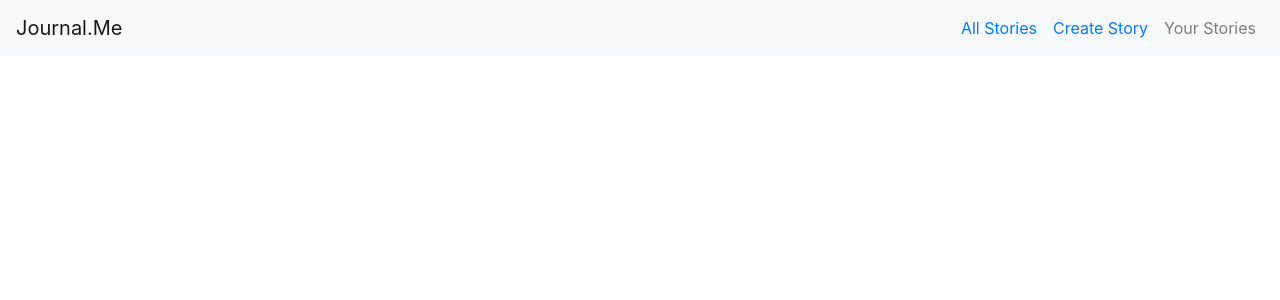
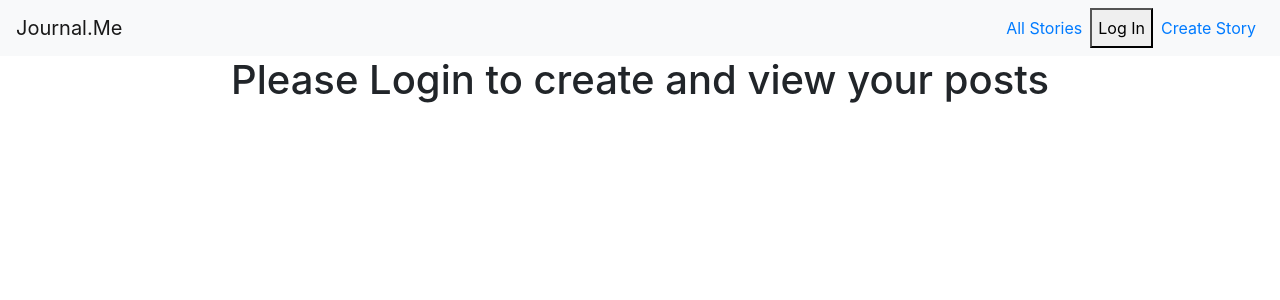
Before and after one commit to hfbgk321/simple_journal, a React (Create React App) app in the folder frontend/: page /your_journals in a window 1280 px wide. Shown: the top 300 px of the page. Built offline with nearby package versions, Linux system fonts and the light colour scheme.

Commit message:
authenication implementation. axios request successfully connected to backend. there are still issues with auto logout when refreshing and the word of the day changing everytime i refresh

```diff
--- a/frontend/package.json
+++ b/frontend/package.json
@@ -3,11 +3,14 @@
   "version": "0.1.0",
   "private": true,
   "dependencies": {
+    "@auth0/auth0-react": "^1.0.0",
+    "@auth0/auth0-spa-js": "^1.10.0",
     "@material-ui/core": "^4.11.0",
     "@material-ui/icons": "^4.9.1",
     "@testing-library/jest-dom": "^4.2.4",
     "@testing-library/react": "^9.3.2",
     "@testing-library/user-event": "^7.1.2",
+    "auth0-js": "^9.13.4",
     "axios": "^0.19.2",
     "bootstrap": "^4.5.0",
     "react": "^16.13.1",
--- a/frontend/src/App.js
+++ b/frontend/src/App.js
@@ -4,16 +4,14 @@ import "./App.css";
 import Navbar from "./components/Navbar";
 import CreateJournal from "./components/CreateJournal";
 import AllJournals from "./components/AllJournals";
+import YourJournals from "./components/YourJournals";
 // const word = words[Math.floor(Math.random() * words.length)];
 
 import { BrowserRouter as Router, Switch, Route, Link } from "react-router-dom";
 
+import { Auth0Context } from "@auth0/auth0-react";
+
 function App() {
-  window.onbeforeunload = () => {
-    localStorage.setItem("Word", document.querySelector(".word").innerHTML);
-    localStorage.setItem("Story", document.querySelector(".entry").innerHTML);
-  };
-
   return (
     <Router>
       <div className="App">
@@ -23,6 +21,7 @@ function App() {
       <Switch>
         <Route exact path="/" component={AllJournals} />
         <Route exact path="/create" component={CreateJournal} />
+        <Route exact path="/your_journals" component={YourJournals} />
       </Switch>
     </Router>
   );
--- a/frontend/src/components/CreateJournal.js
+++ b/frontend/src/components/CreateJournal.js
@@ -2,8 +2,9 @@ import React, { useState } from "react";
 import "./CreateJournal.css";
 import { makeStyles } from "@material-ui/core/styles";
 import Button from "@material-ui/core/Button";
+import { useAuth0 } from "@auth0/auth0-react";
+import axios from "axios";
 
-const today = new Date();
 const words = [
   "responsible",
   "office",
@@ -15,20 +16,48 @@ const words = [
 ];
 
 export default function CreateJournal() {
+  const { user, isAuthenticated } = useAuth0();
+  window.onbeforeunload = () => {
+    const today = new Date();
+    localStorage.setItem("Word", document.querySelector(".word").innerHTML);
+    localStorage.setItem("Story", document.querySelector(".entry").innerHTML);
+    localStorage.setItem(
+      "Date",
+      `${today.getMonth() + 1}/${today.getDate()}/${today.getFullYear()}`
+    );
+  };
   const [Word, setWord] = useState(localStorage.getItem("Word"));
   const [Story, setStory] = useState(localStorage.getItem("Story"));
+  const [Date, setDate] = useState(localStorage.getItem("Date"));
 
   const handleClick = () => {
-    alert(Story);
+    const story = {
+      author: "test name",
+      content: Story,
+      email: "test@gmail.com",
+      topic: Word,
     };
+    axios
+      .post("http://localhost:1000/publish/journal", story)
+      .then((res) => {
+        alert("successfully published");
+        setStory("");
+      })
+      .catch((err) => alert(`Unable to publish: ${err}`));
+  };
+
   return (
-    <div class="container">
-      <h1 className="journal_header">
-        Today's Exercise:{" "}
-        {`${today.getMonth()}/${today.getDay()}/${today.getFullYear()}`}
-      </h1>
+    <div className="container">
+      {/* {isAuthenticated && ( */}
+      <>
+        <h1 className="journal_header">Today's Exercise: {Date}</h1>
         <h2 className="word_of_day">
-        Word Of The Day: <span class="word">{Word}</span>
+          Word Of The Day:{" "}
+          <span className="word">
+            {Word.length === 0
+              ? words[Math.floor(Math.random() * words.length)]
+              : Word}
+          </span>
         </h2>
         <textarea
           className="entry"
@@ -48,6 +77,9 @@ export default function CreateJournal() {
         >
           Publish
         </Button>
+      </>
+      {/* )} */}
+      {/* {!isAuthenticated && <h1>Please Login To Create Posts</h1>} */}
     </div>
   );
 }
--- /dev/null
+++ b/frontend/src/components/LoginButton.js
@@ -0,0 +1,18 @@
+import React from "react";
+import { useAuth0 } from "@auth0/auth0-react";
+
+const LoginButton = () => {
+  const { loginWithRedirect } = useAuth0();
+
+  return (
+    <button
+      onClick={() => {
+        loginWithRedirect();
+      }}
+    >
+      Log In
+    </button>
+  );
+};
+
+export default LoginButton;
--- /dev/null
+++ b/frontend/src/components/LogoutButton.js
@@ -0,0 +1,10 @@
+import React from "react";
+import { useAuth0 } from "@auth0/auth0-react";
+
+const LogoutButton = () => {
+  const { logout } = useAuth0();
+
+  return <button onClick={() => logout()}>Log Out</button>;
+};
+
+export default LogoutButton;
--- a/frontend/src/components/Navbar.js
+++ b/frontend/src/components/Navbar.js
@@ -2,16 +2,21 @@ import React from "react";
 import "./Navbar.css";
 
 import { Link } from "react-router-dom";
+import { useAuth0 } from "@auth0/auth0-react";
+
+import LogoutButton from "./LogoutButton";
+import LoginButton from "./LoginButton";
 
 export default function Navbar() {
+  const { user, isAuthenticated, to } = useAuth0();
   return (
     <div>
-      <nav class="navbar navbar-expand-lg navbar-light bg-light">
-        <a class="navbar-brand" href="#">
+      <nav className="navbar navbar-expand-lg navbar-light bg-light">
+        <a className="navbar-brand" href="#">
           Journal.Me
         </a>
         <button
-          class="navbar-toggler"
+          className="navbar-toggler"
           type="button"
           data-toggle="collapse"
           data-target="#navbarNav"
@@ -19,25 +24,47 @@ export default function Navbar() {
           aria-expanded="false"
           aria-label="Toggle navigation"
         >
-          <span class="navbar-toggler-icon"></span>
+          <span className="navbar-toggler-icon"></span>
         </button>
-        <div class="collapse navbar-collapse" id="navbarNav">
-          <ul class="navbar-nav ml-auto">
-            <li class="nav-item">
-              <a class="nav-link" href="#">
+        <div className="collapse navbar-collapse" id="navbarNav">
+          <ul className="navbar-nav ml-auto">
+            <li className="nav-item">
+              <a className="nav-link" href="#">
                 <Link to="/">All Stories</Link>
               </a>
             </li>
-            <li class="nav-item">
-              <a class="nav-link" href="#">
+            {!isAuthenticated && <LoginButton />}
+            <li className="nav-item">
+              <a className="nav-link" href="#">
                 <Link to="/create">Create Story</Link>
               </a>
             </li>
-            <li class="nav-item">
-              <a class="nav-link" href="#">
-                Your Stories
-              </a>
-            </li>
+            {isAuthenticated && (
+              <>
+                <li className="nav-item">
+                  <a className="nav-link" href="#">
+                    <Link to="/create">Create Story</Link>
+                  </a>
+                </li>
+                <li className="nav-item">
+                  <a className="nav-link" href="#">
+                    <Link to="/your_journals">Your Stories</Link>
+                  </a>
+                </li>
+                <li className="nav-item">
+                  <a className="nav-link">
+                    <img
+                      src={user.picture}
+                      style={{ borderRadius: 50, height: 30, width: 30 }}
+                    />
+                  </a>
+                </li>
+                <li className="nav-item">
+                  <a className="nav-link">{user.email}</a>
+                </li>
+                <LogoutButton />
+              </>
+            )}
           </ul>
         </div>
       </nav>
--- /dev/null
+++ b/frontend/src/components/YourJournals.css
@@ -0,0 +1,14 @@
+.container {
+  display: flex;
+  align-items: center;
+  justify-content: center;
+  flex-flow: row wrap;
+  align-content: space-around;
+}
+
+.item {
+  height: 5rem;
+  width: 5rem;
+  margin: 2rem;
+  background-color: chartreuse;
+}
--- /dev/null
+++ b/frontend/src/components/YourJournals.js
@@ -0,0 +1,21 @@
+import React from "react";
+import "./YourJournals.css";
+import { useAuth0 } from "@auth0/auth0-react";
+export default function YourJournals() {
+  const { user, isAuthenticated } = useAuth0();
+  return (
+    <div className="container">
+      {isAuthenticated && (
+        <>
+          <input type="text" placeholder="Search Topics" />
+          <div className="item"></div>
+          <div className="item"></div>
+          <div className="item"></div>
+          <div className="item"></div>
+        </>
+      )}
+
+      {!isAuthenticated && <h1>Please Login to create and view your posts</h1>}
+    </div>
+  );
+}
--- a/frontend/src/index.js
+++ b/frontend/src/index.js
@@ -2,10 +2,15 @@ import React from "react";
 import ReactDOM from "react-dom";
 import "./index.css";
 import App from "./App";
+import { Auth0Provider } from "@auth0/auth0-react";
 
 ReactDOM.render(
-  <React.StrictMode>
+  <Auth0Provider
+    domain="dev-8uboymrb.us.auth0.com"
+    clientId="cbbZiy2IspiJkSPvDKmWLUs10gLhj62Y"
+    redirectUri={window.location.origin}
+  >
     <App />
-  </React.StrictMode>,
+  </Auth0Provider>,
   document.getElementById("root")
 );
```
Also changed, not shown: 1 other file (tests, documents, lock files or other folders). Lines whose indentation alone changed are shown as unchanged.
